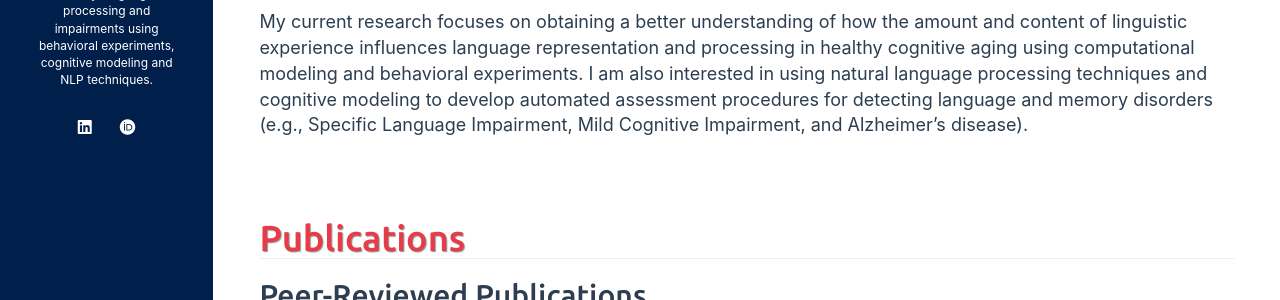
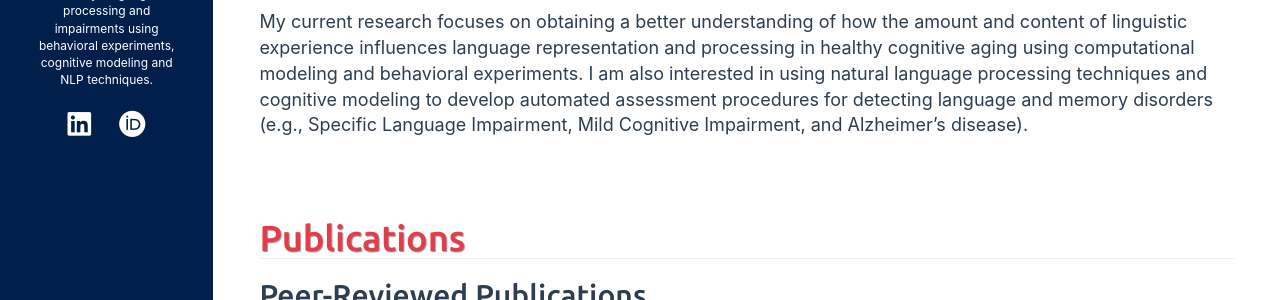
Before and after one commit to mengyangq/mengyangq.github.io, a Jekyll site: the page built from index.html, in a window 1280 px wide. Shown: the part 235-535 px from the top of the page. Built offline with Jekyll 4.4.1, drawn with Linux system fonts in a browser that asks for light colours; nearby versions of some CDN libraries; a style sheet for code colours, icons or effects is not loaded.

Commit message:
Sun Oct 11 22:48:30 EDT 2020

```diff
--- a/assets/css/style.css
+++ b/assets/css/style.css
@@ -80,7 +80,7 @@ article .share .btn {
 }
 #contact-list li .fa-lg,
 #contact-list li .ai-lg {
-  font-size: 1.25vw;
+  font-size: 1.5em;
 }
 #contact-list li:hover .fa-twitter,
 article .share .twitter:hover {
```
